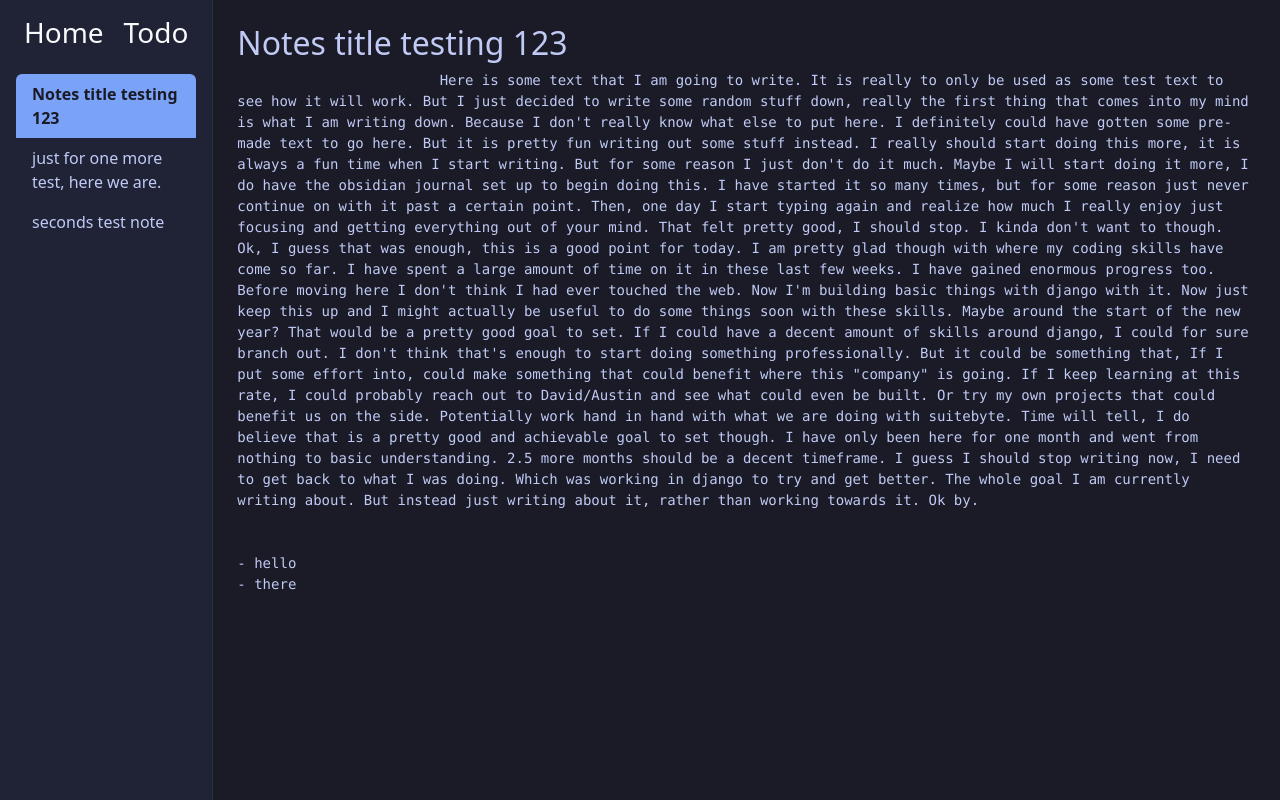
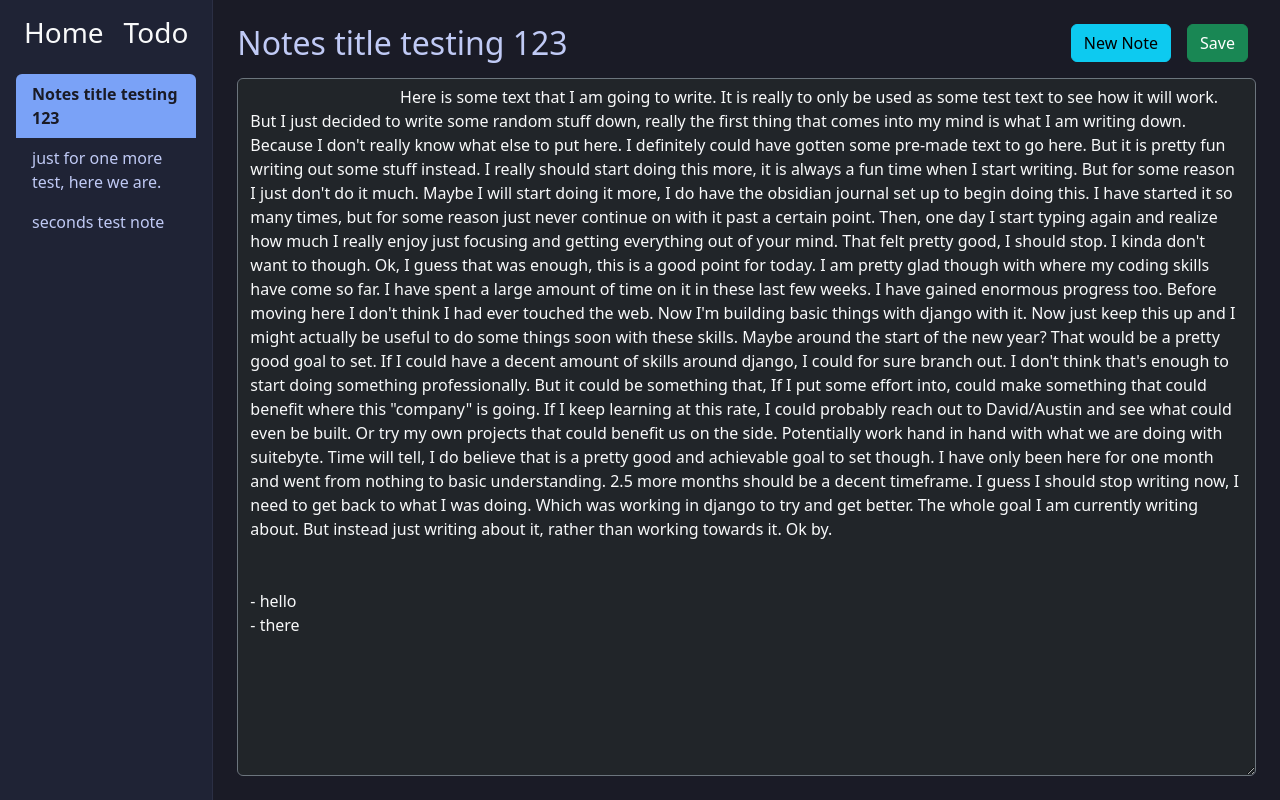
Before and after one commit to lfizzikz/django_web_apps, a Django app: page /notes/ in a window 1280 px wide. Run offline with Django 5.2, Linux system fonts and the light colour scheme; data comes from the database, SQL or seed files in the repository; some libraries are stand-ins or nearby versions.

Commit message:
added markdown editor for notes

```diff
--- a/notes/templates/notes/index.html
+++ b/notes/templates/notes/index.html
@@ -58,10 +58,26 @@
         </div>
 
         <!-- Main content -->
-        <div class="col-9 col-md-10 main-content p-4">
+        <div class="col-9 col-md-10 main-content p-4 d-flex flex-column vh-100">
           {% if selected_note %}
-          <h2>{{ selected_note.title }}</h2>
-          <pre class="mb-0" style="white-space:pre-wrap">{{ selected_note.body }}</pre>
+          <div class="d-flex justify-content-between align-items-center mb-3">
+            <h2 class="mb-0">{{ selected_note.title }}</h2>
+              <div class="btn-toolbar">
+                <div class="btn-group mx-2">
+                  <button type="submit" class="btn btn-info">New Note</button>
+                </div>
+                <div class="btn-group mx-2">
+                  <form action="{% url 'notes:save' %}?note={{ selected_note.id }}" method="post">
+                  {% csrf_token %}
+                  <button type="submit" class="btn btn-success">Save</button>
+                </div>
+              </div>
+          </div>
+          <textarea class="form-control flex-grow-1 w-100 mb-0 bg-dark text-light border-secondary"
+            id="note_body" rows="" cols=""name="note_body">
+            {{ selected_note.body}}
+          </textarea>
+            </form>
           {% else %}
           <h2>No note selected</h2>
           <p class="empty" style="white-space:pre-wrap">Create note first</p>
--- a/notes/templates/notes/layout.html
+++ b/notes/templates/notes/layout.html
@@ -7,7 +7,20 @@
       href="https://cdn.jsdelivr.net/npm/bootstrap@5.3.3/dist/css/bootstrap.min.css"
       rel="stylesheet"
     >
-		{% block script %}{% endblock %}
+    <link rel="stylesheet" href="https://cdn.jsdelivr.net/npm/easymde/dist/easymde.min.css">
+    <script src="https://cdn.jsdelivr.net/npm/easymde/dist/easymde.min.js">
+      document.addEventListener("DOMContentLoaded", () => {
+        const el = document.querySelector("textarea[name='body']");
+        if (el) new EasyMDE.value ({
+        element: el,
+        spellChecker: true,
+        status: False,
+        lineNumbers: true
+
+        });
+      });
+    </script>
+    {% block script %}{% endblock %}
 		{% block style %}{% endblock %}
     <title>Notes</title>
   	</head>
```
